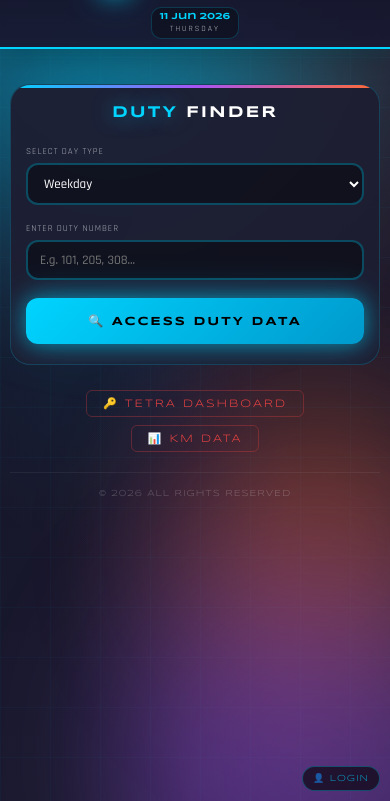
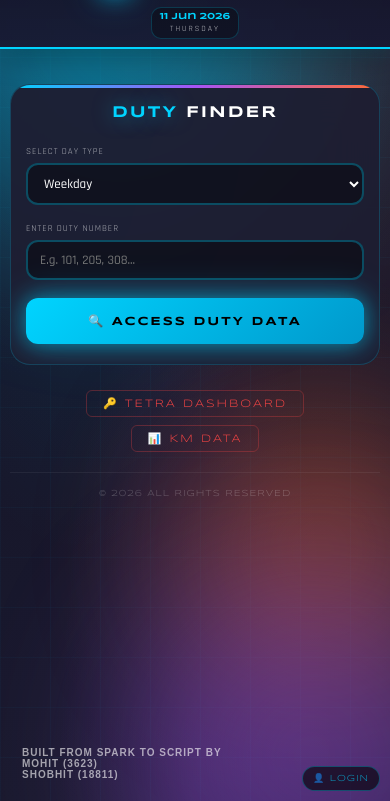
Before and after one commit to darkmattermetro/Webbased-Tripchart, a plain HTML site: page index.html in a window 390 px wide. Shown: the part 43-844 px from the top of the page. Drawn offline with nearby package versions, Linux system fonts and the light colour scheme; no server answers; a script that the page names is missing.

Commit message:
Update footer credit, improve visibility, add mobile support

```diff
--- a/index.html
+++ b/index.html
@@ -59,9 +59,12 @@
     <div class="status-bar">⚡ SYSTEM ONLINE • SAFETY FIRST • SERVICE ALWAYS • KKDA CREW CONTROL ⚡</div>
 
     <div class="main-wrapper">
-        <div style="position:fixed;bottom:25px;left:25px;padding:10px 20px;font-size:13px;color:rgba(255,255,255,0.15);font-family:Arial,sans-serif;font-weight:bold;letter-spacing:2px;pointer-events:none;z-index:40;text-transform:uppercase;">
-    <div style="margin-bottom: 5px;">Designed and Managed by Shobhit Tiwari (18811)</div>
-    <div>Hosted by DMM</div>
+        <div style="position:fixed;bottom:25px;left:25px;padding:10px 20px;font-size:13px;color:rgba(255,255,255,0.6);font-family:Arial,sans-serif;font-weight:bold;letter-spacing:2px;pointer-events:none;z-index:40;text-transform:uppercase;">
+    <div style="margin-bottom: 5px;">
+      Built from Spark to Script by<br>
+      Mohit (3623)<br>
+      Shobhit (18811)
+    </div>
         </div>
         <div id="minimalLoginTrigger" style="position:fixed;bottom:20px;right:20px;padding:8px 14px;background:rgba(0,0,0,0.6);border:1px solid rgba(0,212,255,0.3);border-radius:20px;cursor:pointer;z-index:50;font-size:11px;color:rgba(0,212,255,0.7);font-family:'Syncopate';letter-spacing:1px;" title="Staff Login">
             <span id="minimalLoginText">👤 LOGIN</span>
--- a/style.css
+++ b/style.css
@@ -376,7 +376,7 @@ body {
     .logged-in-user .user-name { font-size: 9px; }
     .logged-in-user .user-id { font-size: 7px; }
 
-    div[style*="bottom:25px;left:25px"] { display: none !important; }
+    div[style*="bottom:25px;left:25px"] { bottom: 10px !important; left: 10px !important; padding: 6px 12px !important; font-size: 10px !important; letter-spacing: 1px !important; }
 
     .data-table { font-size: 8px; }
     .data-table th, .data-table td { padding: 3px 2px; }
```
